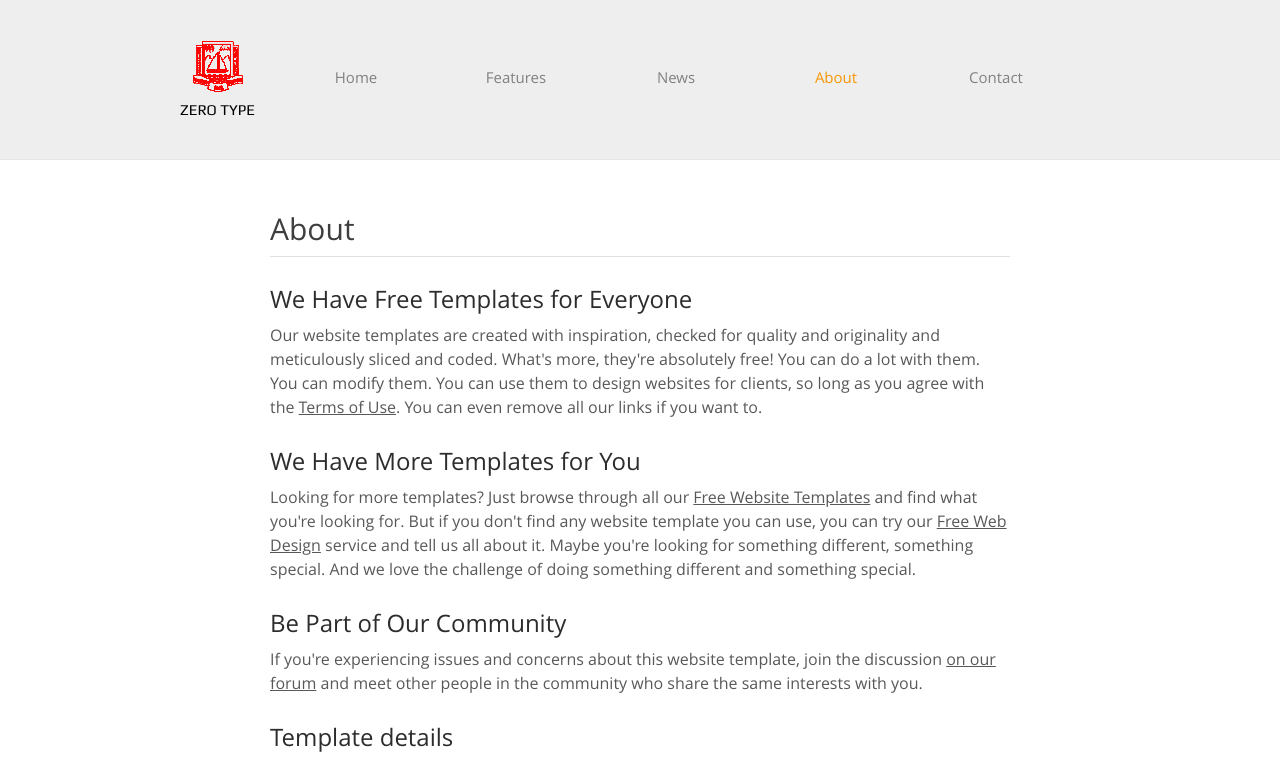
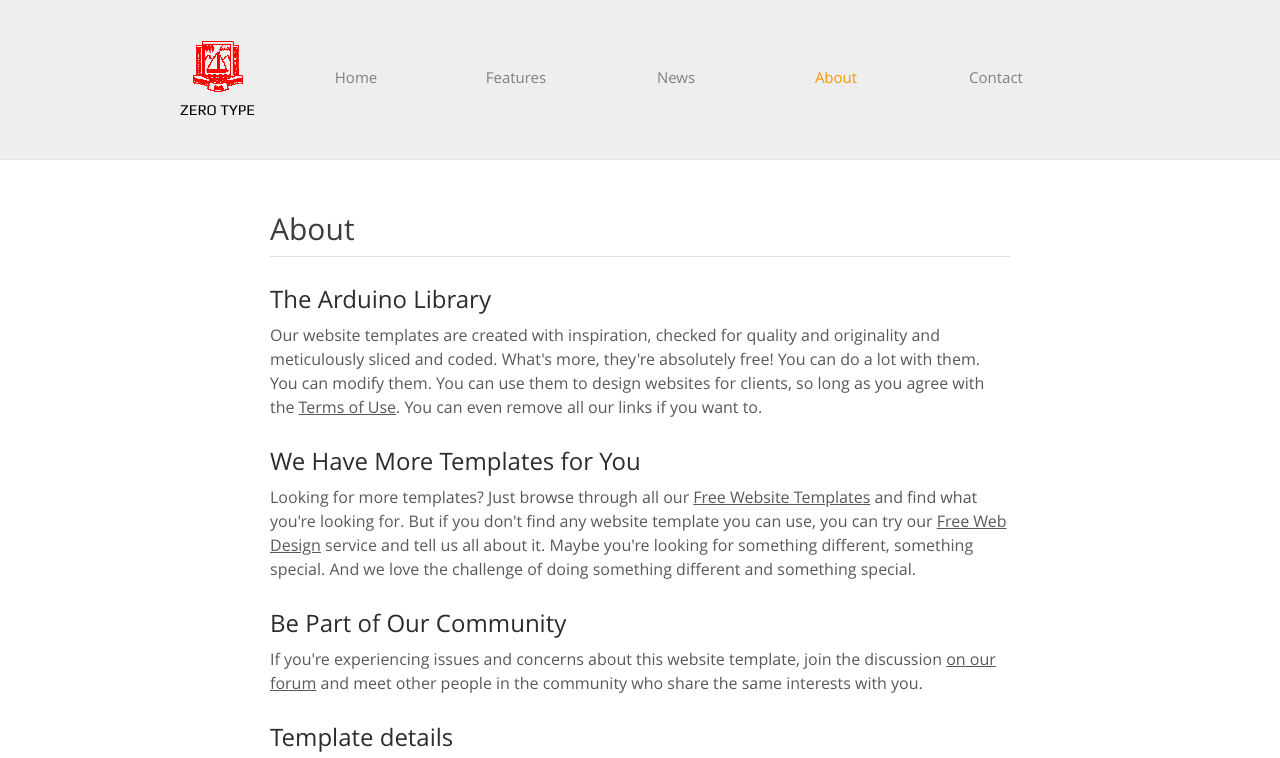
Before and after one commit to CHS-robotics/Home, a plain HTML site: page about.html in a window 1280 px wide. Shown: the top 758 px of the page. Drawn offline with Linux system fonts and the light colour scheme.

Commit message:
Update about.html
derp

```diff
--- a/about.html
+++ b/about.html
@@ -34,7 +34,7 @@
 	<div id="contents">
 		<div id="about">
 			<h1>About</h1>
-			<h2>We Have Free Templates for Everyone</h2>
+			<h2>The Arduino Library</h2>
 			<p>
 				Our website templates are created with inspiration, checked for quality and originality and meticulously sliced and coded. What's more, they're absolutely free! You can do a lot with them. You can modify them. You can use them to design websites for clients, so long as you agree with the <a href="http://www.freewebsitetemplates.com/about/terms/">Terms of Use</a>. You can even remove all our links if you want to.
 			</p>
```
